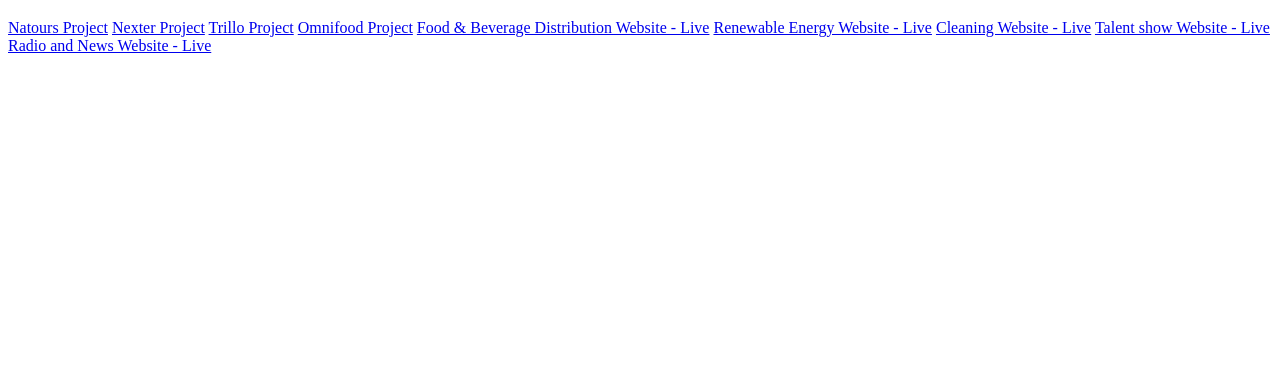
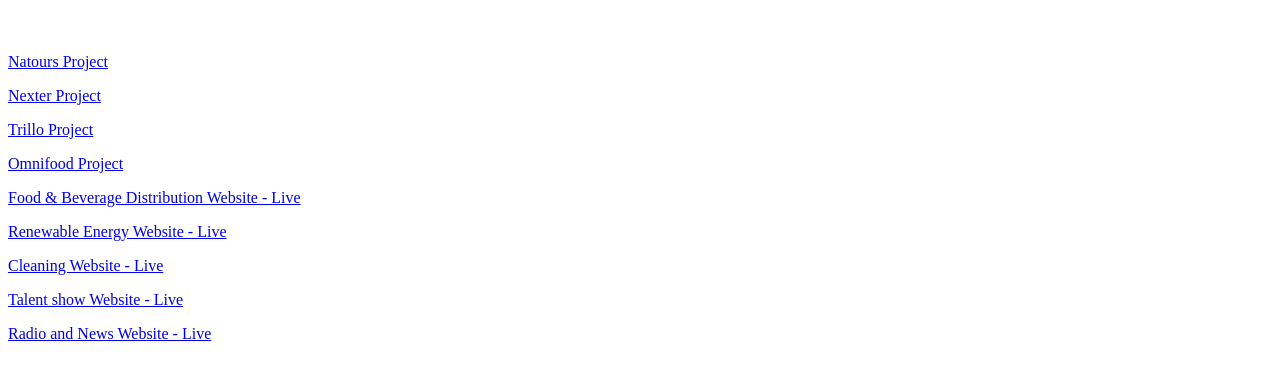
Before and after one commit to joenele/joenele.github.io, a plain HTML site: page index.html in a window 1280 px wide. Shown: the part 87-464 px from the top of the page. Drawn offline with Linux system fonts and the light colour scheme.

Commit message:
Update index.html

```diff
--- a/index.html
+++ b/index.html
@@ -1,14 +1,14 @@
 e<!DOCTYPE html>
 <html>
 <body>
-    <h1>Websites Designed or Developed by Joenele Young</h1>
-    <a href="https://joenele.github.io/natours/">Natours Project</a>
-    <a href="https://joenele.github.io/nexter/">Nexter Project</a>
-    <a href="https://joenele.github.io/trillo/">Trillo Project</a>
-    <a href="https://joenele.github.io/Omnifood/">Omnifood Project</a>
-    <a href="http://www.coreasdistribution.com/">Food & Beverage Distribution Website - Live</a>
-    <a href="http://energyunit.gov.vc/energyunit/">Renewable Energy Website - Live</a>
-    <a href="https://www.perhamservices.com/">Cleaning Website - Live</a>
-    <a href="https://www.bajetotheworld.com">Talent show Website - Live</a>
-    <a href="http://www.999wefm.com/">Radio and News Website - Live</a>
+    <h1>Websites Designed or Developed by Joenele Young</h1><br>
+    <p><a href="https://joenele.github.io/natours/">Natours Project</a></p>
+    <p><a href="https://joenele.github.io/nexter/">Nexter Project</a></p>
+    <p><a href="https://joenele.github.io/trillo/">Trillo Project</a></p>
+    <p><a href="https://joenele.github.io/Omnifood/">Omnifood Project</a></p>
+    <p><a href="http://www.coreasdistribution.com/">Food & Beverage Distribution Website - Live</a></p>
+    <p><a href="http://energyunit.gov.vc/energyunit/">Renewable Energy Website - Live</a></p>
+    <p><a href="https://www.perhamservices.com/">Cleaning Website - Live</a></p>
+    <p><a href="https://www.bajetotheworld.com">Talent show Website - Live</a></p>
+    <p><a href="http://www.999wefm.com/">Radio and News Website - Live</a></p>
 </html>
```
